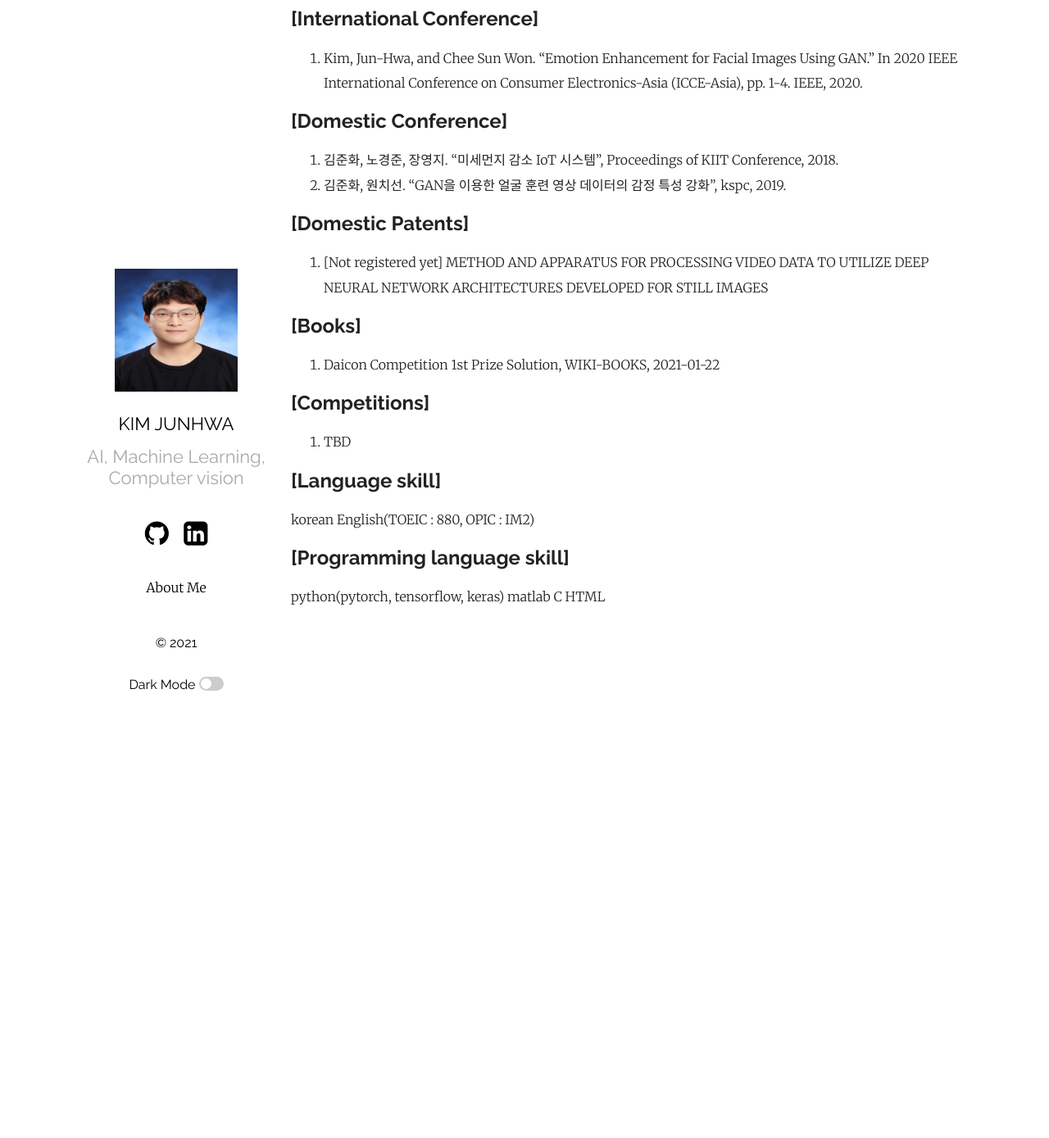
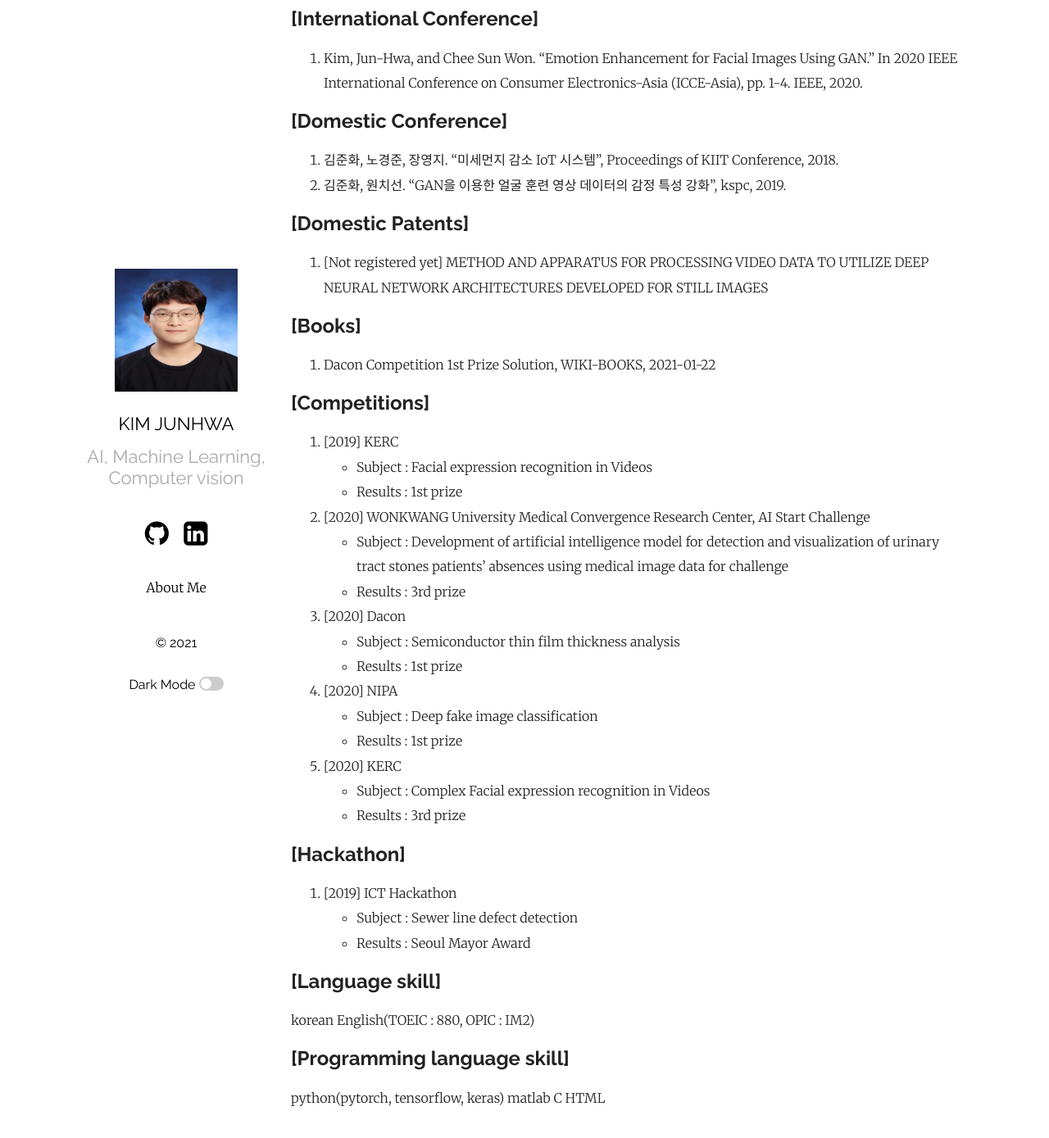
Before and after one commit to kjunhwa/kjunhwa.github.ioi, a Jekyll site: the page built from _posts/2021-05-27-Introduction.markdown, in a window 1280 px wide and 1400 px high, scrolled down 1030 px. Shown: the top 1389 px of the window at 82% size. Built offline with Jekyll 4.4.1, drawn with Linux system fonts in a browser that asks for light colours; before the commit the page ends 1819 px from its top, so only the background shows below that; some of the changed text lies outside the part shown.

Commit message:
Update 2021-05-27-Introduction.markdown

```diff
--- a/_posts/2021-05-27-Introduction.markdown
+++ b/_posts/2021-05-27-Introduction.markdown
@@ -49,11 +49,31 @@ I enjoy to share the knowledge and discussion, So please contact any time to my
 
 ## [Books]
 
-1. Daicon Competition 1st Prize Solution, WIKI-BOOKS, 2021-01-22
+1. Dacon Competition 1st Prize Solution, WIKI-BOOKS, 2021-01-22
 
 ## [Competitions]
 
-1. TBD
+1. [2019] KERC
+  - Subject : Facial expression recognition in Videos
+  - Results : 1st prize
+2. [2020] WONKWANG University Medical Convergence Research Center, AI Start Challenge
+  - Subject : Development of artificial intelligence model for detection and visualization of urinary tract stones patients' absences using medical image data for challenge
+  - Results : 3rd prize
+3. [2020] Dacon
+  - Subject : Semiconductor thin film thickness analysis
+  - Results : 1st prize
+4. [2020] NIPA
+  - Subject : Deep fake image classification
+  - Results : 1st prize
+5. [2020] KERC
+  - Subject : Complex Facial expression recognition in Videos
+  - Results : 3rd prize
+
+## [Hackathon]
+
+1. [2019] ICT Hackathon
+  - Subject : Sewer line defect detection
+  - Results : Seoul Mayor Award
 
 ## [Language skill]
 
```
Also changed, not shown: other parts of _posts/2021-05-27-Introduction.markdown (+1 -1 lines).
